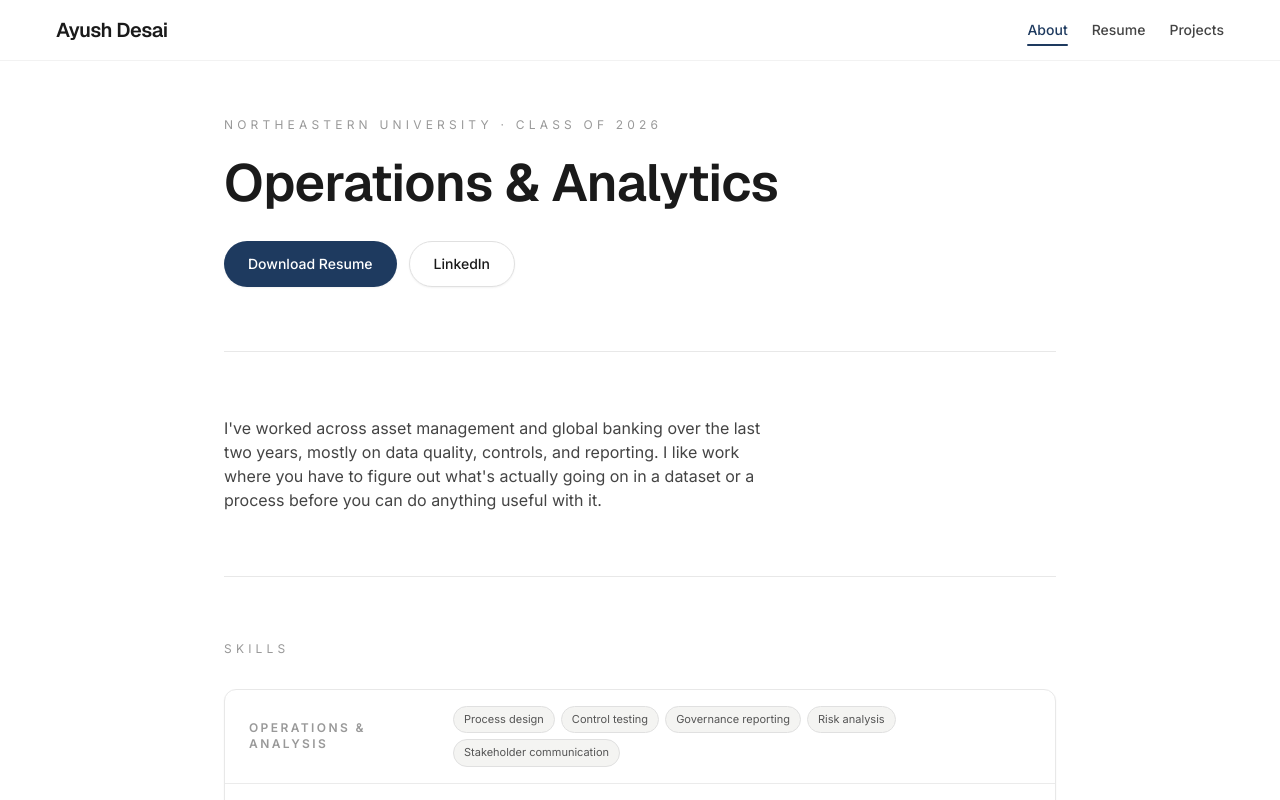
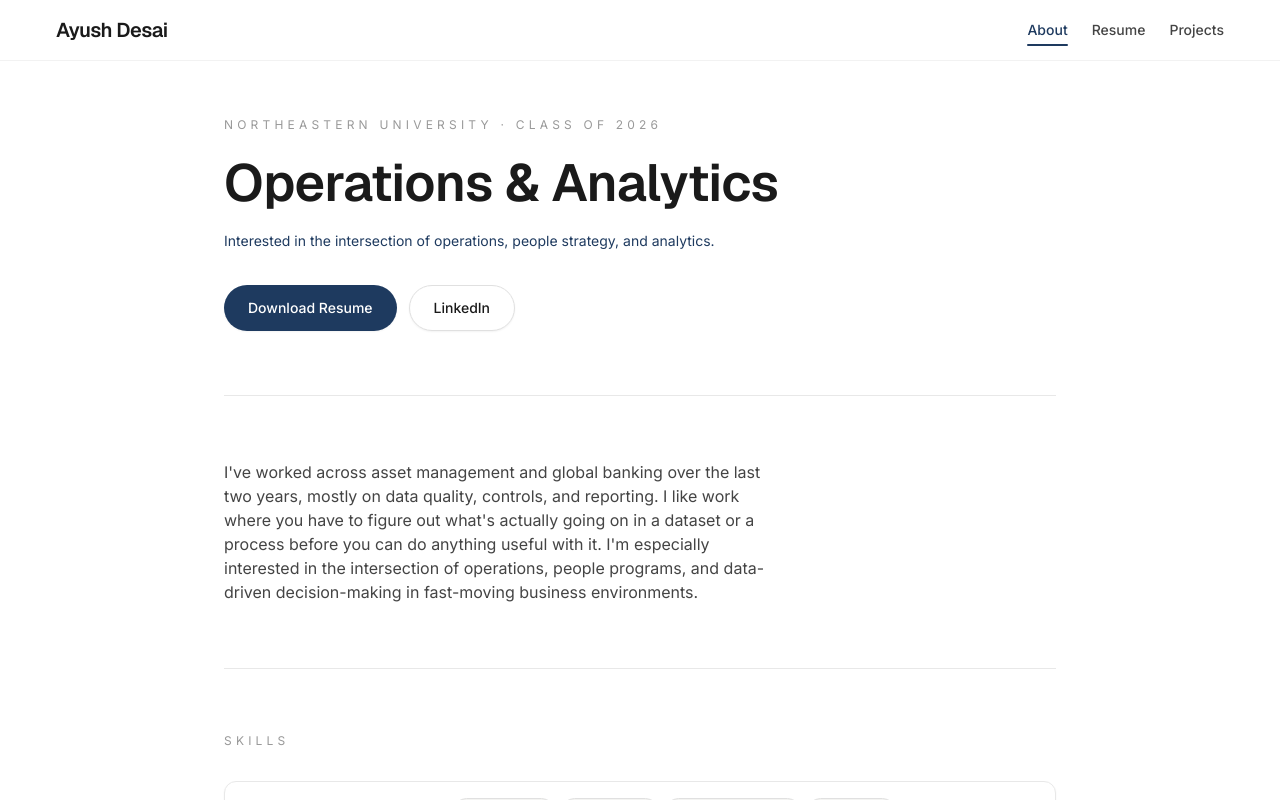
Before and after one commit to ayushadesai/Portfolio, a React (Vite) app: page / in a window 1280 px wide. Shown: the top 800 px of the page. Built offline with nearby package versions, Linux system fonts and the light colour scheme.

Commit message:
Update portfolio messaging

```diff
--- a/src/pages/About.tsx
+++ b/src/pages/About.tsx
@@ -10,6 +10,9 @@ function About() {
         <h1 className="font-geist text-4xl font-semibold tracking-[-0.5px] leading-tight text-[#1a1a1a] sm:text-5xl lg:text-[3.25rem]">
           Operations &amp; Analytics
         </h1>
+        <p className="mt-5 max-w-2xl text-sm leading-6 text-[#1E3A5F]">
+          Interested in the intersection of operations, people strategy, and analytics.
+        </p>
         <div className="mt-8 flex flex-wrap gap-3">
           <a
             href="https://drive.google.com/uc?export=download&id=1ydL-SgcNarUb3ryALLNMIalV1BA6m1n9"
@@ -35,7 +38,8 @@ function About() {
           I've worked across asset management and global banking over the last two years, mostly
           on data quality, controls, and reporting. I like work where you have to figure out
           what's actually going on in a dataset or a process before you can do anything useful
-          with it.
+          with it. I'm especially interested in the intersection of operations, people programs,
+          and data-driven decision-making in fast-moving business environments.
         </p>
       </section>
 
--- a/src/pages/Resume.tsx
+++ b/src/pages/Resume.tsx
@@ -80,6 +80,9 @@ function Resume() {
           </p>
           <p className="mt-1 text-sm text-[#1E3A5F]/70">
             B.S. Data Science &amp; Business Administration, Northeastern · May 2026
+          </p>
+          <p className="mt-2 text-sm text-[#1E3A5F]">
+            Open to HR, People Operations, and People Analytics roles; actively interviewing for an Associate, HR Program &amp; Insights opportunity.
           </p>
         </div>
         <a
```
